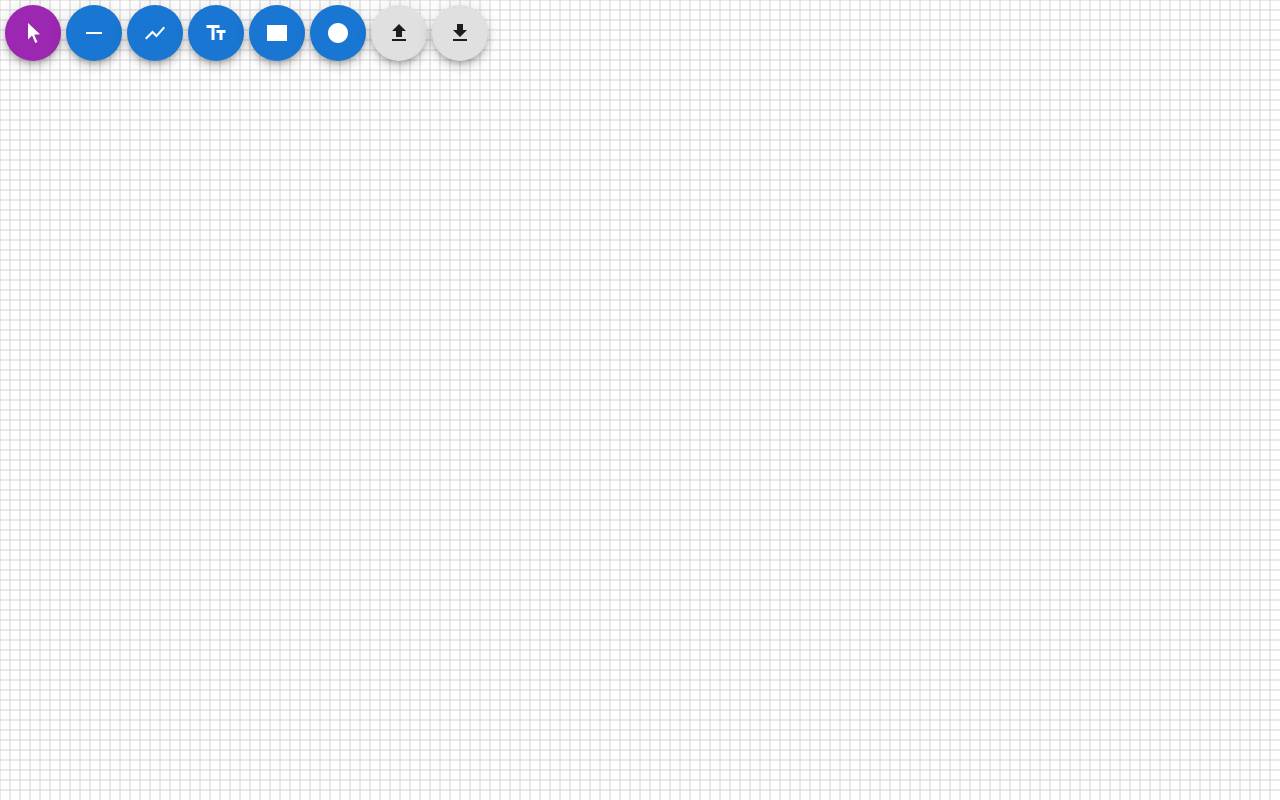
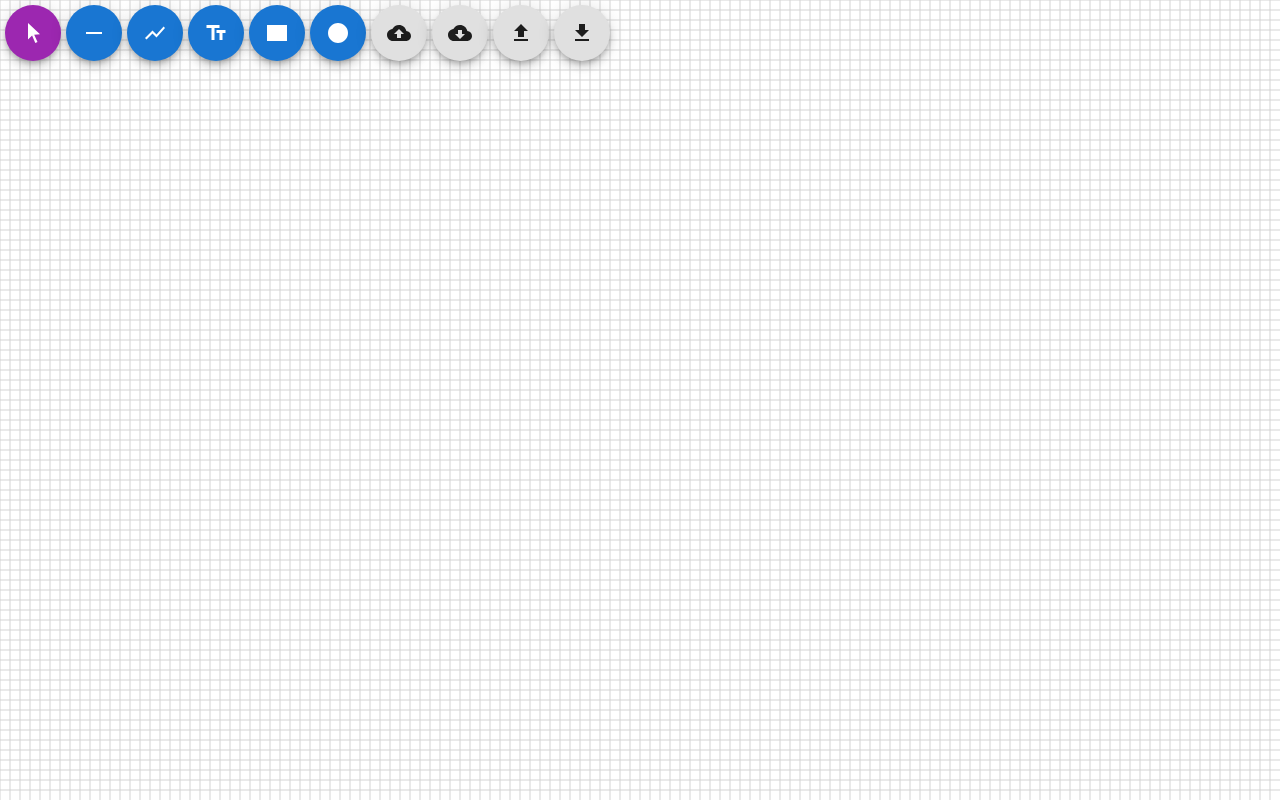
Before and after one commit to kyuki3rain/react-svg-drawer, a React (Vite) app: page / in a window 1280 px wide. Built offline with nearby package versions, Linux system fonts and the light colour scheme.

Commit message:
save, loadの実装

```diff
--- a/src/components/ButtonArea.tsx
+++ b/src/components/ButtonArea.tsx
@@ -4,17 +4,21 @@ import RectangleIcon from "@mui/icons-material/Rectangle";
 import CircleIcon from "@mui/icons-material/Circle";
 import FileUploadIcon from "@mui/icons-material/FileUpload";
 import FileDownloadIcon from "@mui/icons-material/FileDownload";
+import CloudUploadIcon from "@mui/icons-material/CloudUpload";
+import CloudDownloadIcon from "@mui/icons-material/CloudDownload";
 import { Fab, SvgIcon, Tooltip } from "@mui/material";
 import React, { useEffect } from "react";
 import { useDrawMode } from "../states/drawModeState";
 import { ReactComponent as CursorIcon } from "../assets/CursorIcon.svg";
 import { useResetPreview } from "../hooks/useResetPreview";
 import { useView } from "../hooks/useView";
+import { useSave } from "../hooks/useSave";
 
 const ButtonArea: React.FC = () => {
   const { drawMode, changeMode } = useDrawMode();
   const { resetPreview } = useResetPreview();
   const { importJSON, exportJSON } = useView();
+  const { save, load } = useSave();
 
   // eslint-disable-next-line react-hooks/exhaustive-deps
   useEffect(() => resetPreview(), [drawMode]);
@@ -77,6 +81,16 @@ const ButtonArea: React.FC = () => {
           <CircleIcon />
         </Fab>
       </Tooltip>
+      <Tooltip title="save" style={{ marginLeft: 5 }} arrow>
+        <Fab aria-label="save" color="default" onClick={save}>
+          <CloudUploadIcon />
+        </Fab>
+      </Tooltip>
+      <Tooltip title="load" style={{ marginLeft: 5 }} arrow>
+        <Fab aria-label="load" color="default" onClick={load}>
+          <CloudDownloadIcon />
+        </Fab>
+      </Tooltip>
       <Tooltip title="import" style={{ marginLeft: 5 }} arrow>
         <Fab aria-label="import" color="default" onClick={importJSON}>
           <FileUploadIcon />
--- /dev/null
+++ b/src/hooks/useSave.ts
@@ -0,0 +1,26 @@
+import { useView } from "./useView";
+
+export const useSave = () => {
+  const { toJSON, fromJSON } = useView();
+
+  const save = () => {
+    const json = toJSON();
+
+    localStorage.setItem("view", json);
+  };
+
+  const load = () => {
+    const json = localStorage.getItem("view");
+    if (!json) {
+      console.error("Cannot load a backup view");
+      return;
+    }
+
+    fromJSON(json);
+  };
+
+  return {
+    save,
+    load,
+  };
+};
```
